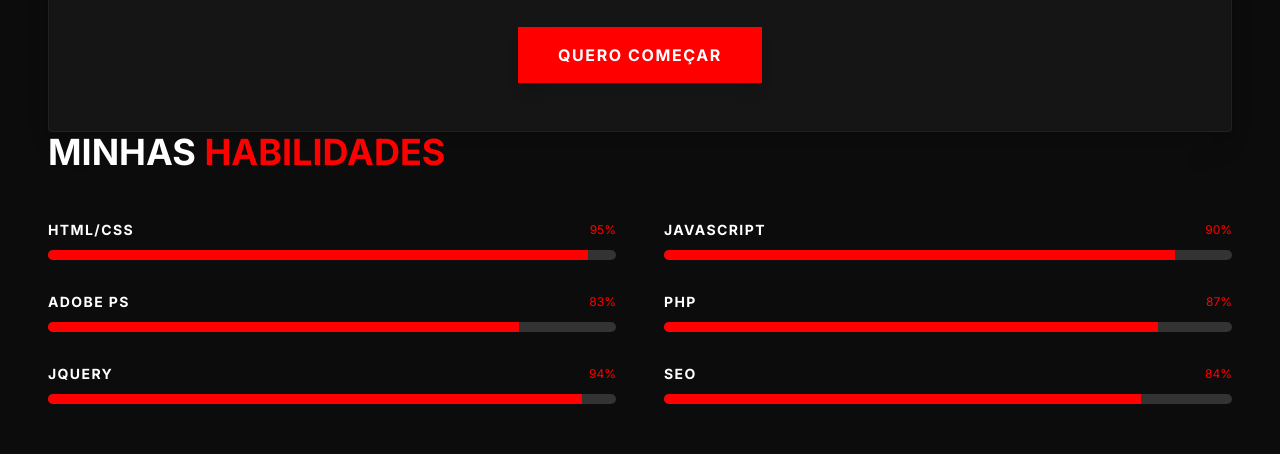
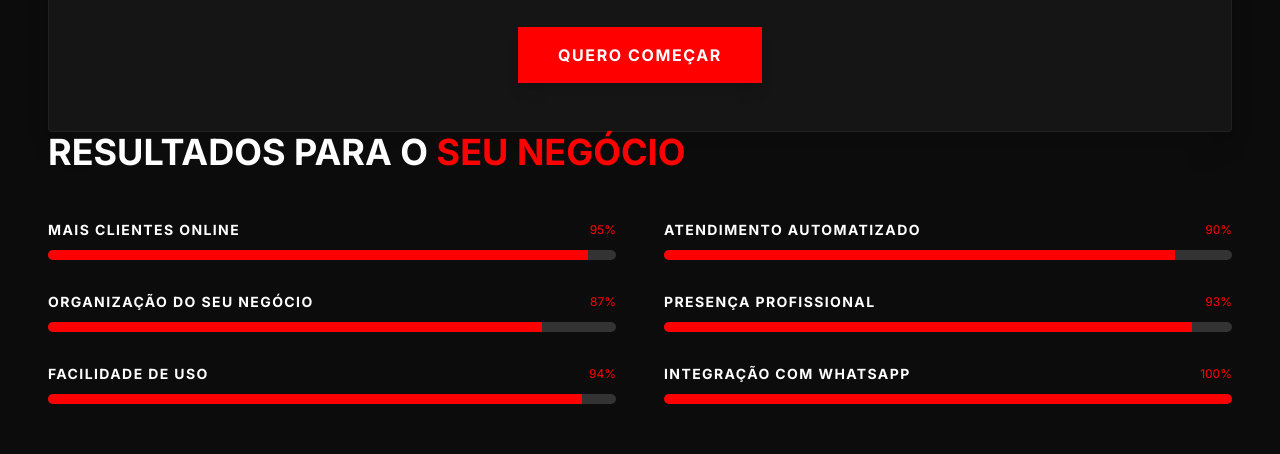
Before and after one commit to jrmacbrandt/J.Roberto, a React (Vite) app: page / in a window 1280 px wide. Shown: the part 2521-2975 px from the top of the page. Built offline with nearby package versions, Linux system fonts and the light colour scheme; a web font is replaced by a local one.

Commit message:
feat: transformar seção de habilidades em resultados de negócio

```diff
--- a/src/App.tsx
+++ b/src/App.tsx
@@ -344,10 +344,17 @@ const About = () => {
 
         <div id="skills">
           <div className="skills-header text-4xl font-bold mb-12 uppercase">
-            Minhas <span className="color">Habilidades</span>
+            Resultados para o <span className="color">seu negócio</span>
           </div>
           <div className="grid md:grid-cols-2 gap-x-12 gap-y-8">
-            {skills.map((skill) => (
+            {[
+              { name: 'Mais clientes online', level: 95 },
+              { name: 'Atendimento automatizado', level: 90 },
+              { name: 'Organização do seu negócio', level: 87 },
+              { name: 'Presença profissional', level: 93 },
+              { name: 'Facilidade de uso', level: 94 },
+              { name: 'Integração com WhatsApp', level: 100 },
+            ].map((skill) => (
               <div key={skill.name} className="skill-item">
                 <div className="flex justify-between items-center mb-2">
                   <span className="text-sm font-bold uppercase tracking-widest">{skill.name}</span>
```
